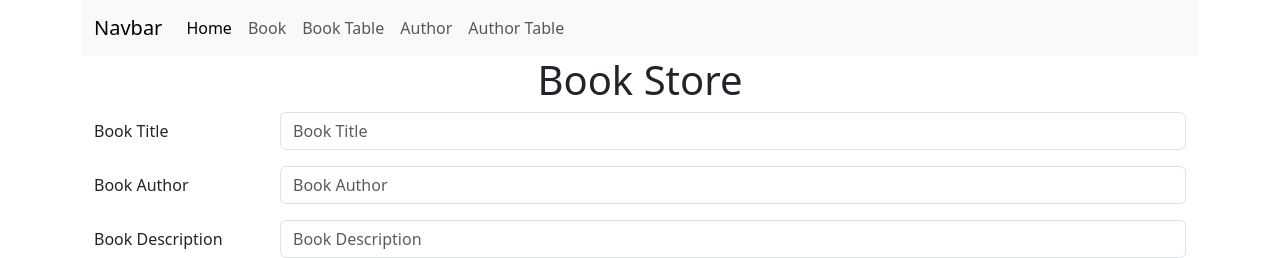
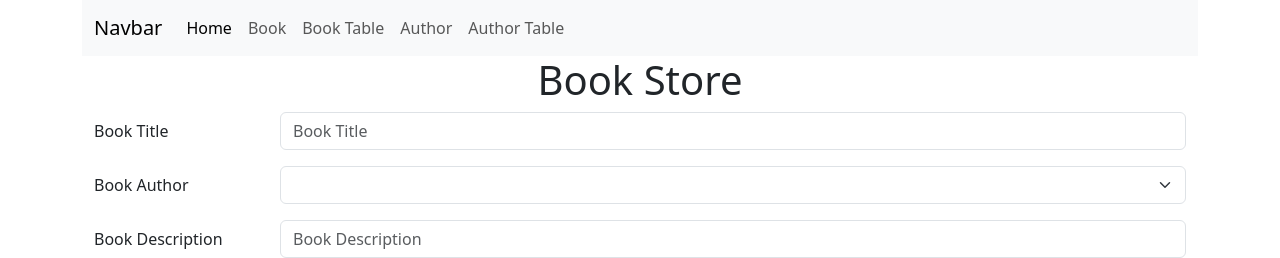
Before and after one commit to ThinzarMayMyat02/Book_Store_Practice, an Angular app: page /book in a window 1280 px wide. Shown: the top 258 px of the page. Built offline with nearby package versions, Linux system fonts and the light colour scheme.

Commit message:
modify book with author list

```diff
--- a/src/app/com.practice/book-store/book-store.component.html
+++ b/src/app/com.practice/book-store/book-store.component.html
@@ -15,7 +15,7 @@
       </div>
     </div>
 
-    <div class="row mb-3">
+    <!-- <div class="row mb-3">
       <label for="colFormLabel" class="col-sm-2 col-form-label">Book Author</label>
       <div class="col-sm-10">
         <input type="text" class="form-control" id="colFormLabel" formControlName="author" placeholder="Book Author">
@@ -25,6 +25,17 @@
             <span style="color: red;">Book author is required.</span>
         </div>
         }
+      </div>
+    </div> -->
+
+    <div class="row mb-3">
+      <label for="colFormLabel" class="col-sm-2 col-form-label">Book Author</label>
+      <div class="col-sm-10">
+        <select class="form-select form-control" aria-label="Default select example" formControlName="author">
+          @for (author of authorList; let index = $index; track index) {
+            <option [ngValue]="author">{{author.authorName}},{{author.personName}}</option>
+          }
+        </select>
       </div>
     </div>
 
--- a/src/app/com.practice/book-store/book-store.component.ts
+++ b/src/app/com.practice/book-store/book-store.component.ts
@@ -8,6 +8,8 @@ import {
 import { ActivatedRoute, Router, RouterLink } from '@angular/router';
 import { BehaviorSubject } from 'rxjs';
 import { BookStoreServiceService } from '../service/book-store-service.service';
+import { Author, AuthorComponent } from '../author/author.component';
+import { AuthorService } from '../service/author.service';
 
 @Component({
   selector: 'app-book-store',
@@ -23,9 +25,13 @@ export class BookStoreComponent implements OnInit {
   private bookSubject = new BehaviorSubject<Book[]>([]);
 
   private _route = inject(Router);
+
+  authorList !: Author[];
   books$ = this.bookSubject.asObservable();
 
   bookService = inject(BookStoreServiceService);
+
+  authorService = inject(AuthorService);
 
   _activatedRoute = inject(ActivatedRoute);
 
@@ -39,11 +45,18 @@ export class BookStoreComponent implements OnInit {
     // console.log('Form vlaue', this.form.value);
     // this.isAvailableChanged();
 
+
     const id = this.getIdFromRoute();
     const book = this.isEdit() ? this.editBook(id): this.bookFactory();
     this.form = this.createBookForm(book);
+
+    this.authorService.getAllAuthor().subscribe(author =>{
+      this.authorList = author;
+    })
+
     this.isAvailableChanged();
     this.changeQuantityControl(book.isAvailable,book.quantity,book.restockDate);
+  // this.form.get('author')?.valueChanges.subscribe(console.log);
   }
 
   isAvailableChanged() {
@@ -124,6 +137,7 @@ export class BookStoreComponent implements OnInit {
   isEdit(){
     return this._route.url.includes('edit-book');
   }
+
   onSubmit(): void {
     if (this.form.invalid) {
       this.touchAllFields();
@@ -134,9 +148,9 @@ export class BookStoreComponent implements OnInit {
         console.log("Updated book....");
       }else{
       const bookConst = this.form.value;
+      // var author = this.form.get('author')?.value;
+      // bookConst.author = author.authorName + ", "+author.personName;
       this.bookService.addBook(bookConst);
-      console.log("Created book....");
-
       }
     this._route.navigate(['/book-table']);
     }
@@ -148,7 +162,7 @@ export class BookStoreComponent implements OnInit {
 export const books: Book[] = [
   {
     title: 'Midnight Sun ',
-    author: 'Stephenie Meyer',
+    author: null,
     desc: 'The biggest factor that made this perspective entertaining at least was Edwards’ ability to read minds. ',
     price: 25,
     category: 'Fiction',
@@ -160,7 +174,7 @@ export const books: Book[] = [
 
 export interface Book {
   title: string | null;
-  author: string | null;
+  author: Author | null;
   desc: string | null;
   price: number | null;
   category: string | null;
--- a/src/app/com.practice/book-table/book-table.component.html
+++ b/src/app/com.practice/book-table/book-table.component.html
@@ -18,7 +18,8 @@
         <tr>
         <td>{{index+1}}</td>
         <td>{{ book.title }}</td>
-        <td>{{ book.author }}</td>
+        <!-- <td>{{ book.author?.authorName + ", " + book.author?.personName}}</td> -->
+         <td>{{getLabelForBook(book)}}</td>
         <td>{{ book.desc }}</td>
         <td>{{ book.price }}</td>
         <td>{{ book.category }}</td>
--- a/src/app/com.practice/book-table/book-table.component.ts
+++ b/src/app/com.practice/book-table/book-table.component.ts
@@ -20,6 +20,8 @@ export class BookTableComponent implements OnInit{
 
   ngOnInit(): void {
     this.getAllBook();
+    console.log("bookList: ",this.bookList);
+
   }
 
   getAllBook(){
@@ -43,4 +45,8 @@ export class BookTableComponent implements OnInit{
     this.bookService.updateBook(id,book);
   }
 
+
+  getLabelForBook(book:Book){
+    return book.author?.authorName + ", "+ book.author?.personName;
+    }
 }
--- a/src/app/com.practice/service/author.service.ts
+++ b/src/app/com.practice/service/author.service.ts
@@ -9,7 +9,16 @@ export class AuthorService {
 
   constructor() { }
 
-  private authorList = new BehaviorSubject<Author[]>([]);
+  author: Author = {
+    address: "testing address",
+    authorName: "john doe",
+    email: "doe@mail.com",
+    genre: "testing genre",
+    personName: "doe ode",
+    phoneNo: "123456789"
+  }
+
+  private authorList = new BehaviorSubject<Author[]>([this.author]);
 
   getAllAuthor(){
     return this.authorList;
```
